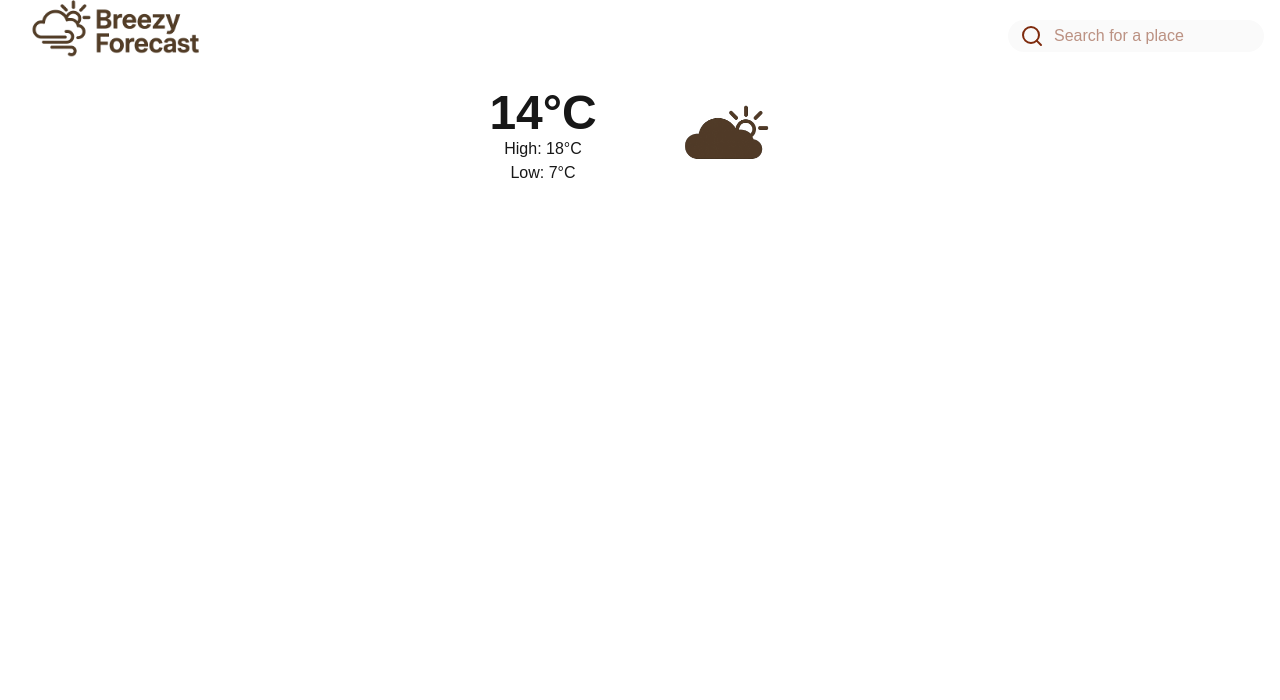
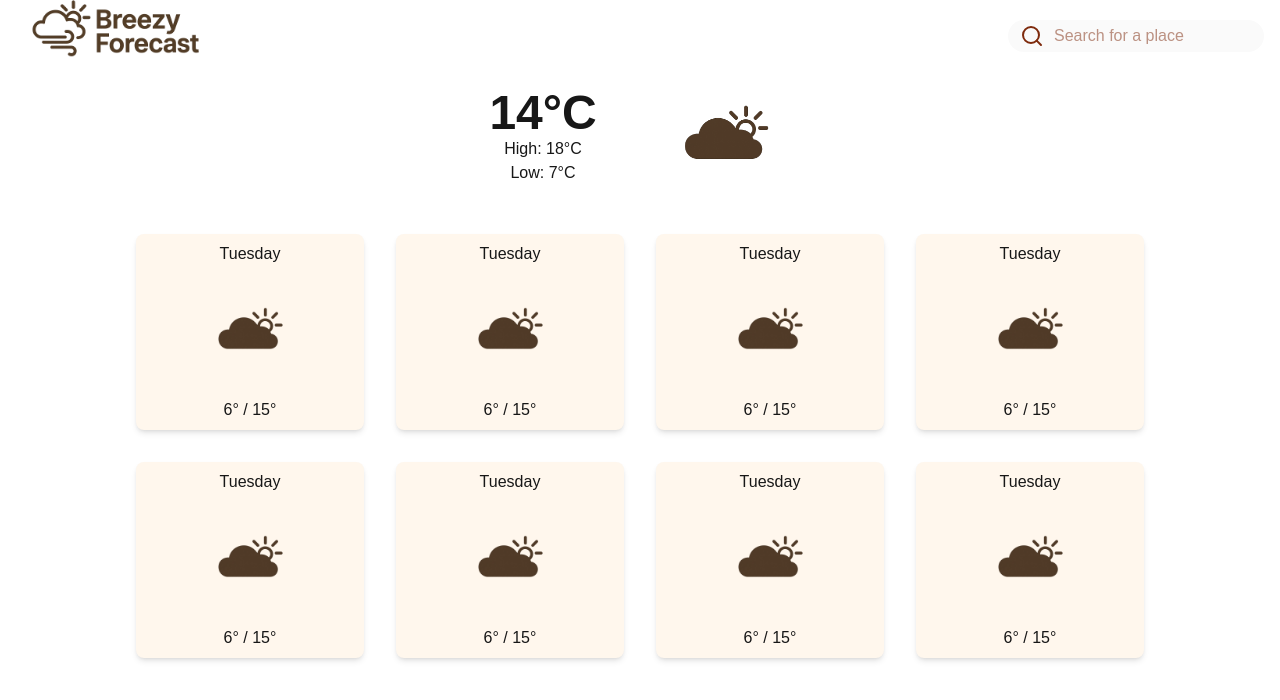
Before and after one commit to Kleb-0/Breezy-Forecast-V2, a Next.js app: page / in a window 1280 px wide. Shown: the top 700 px of the page. Built offline with nearby package versions, Linux system fonts and the light colour scheme.

Commit message:
feat: add Forecast component to display 8-day weather forecast

```diff
--- a/src/app/page.js
+++ b/src/app/page.js
@@ -1,7 +1,11 @@
 import CurrentWeather from "@/components/currentWeather";
+import Forecast from "@/components/forecast";
 
 export default function Home() {
   return (
-    <CurrentWeather />
-  )
+    <div>
+      <CurrentWeather />
+      <Forecast />
+    </div>
+  );
 }
--- /dev/null
+++ b/src/components/forecast.jsx
@@ -0,0 +1,16 @@
+import ForecastDay from "./forecastDay";
+
+export default function Forecast() {
+  return (
+      <div className="grid grid-cols-2 md:grid-cols-3 lg:grid-cols-4 gap-8 w-fit mx-auto mt-8 sm:mb-0 mb-8 px-2.5">
+        <ForecastDay />
+        <ForecastDay />
+        <ForecastDay />
+        <ForecastDay />
+        <ForecastDay />
+        <ForecastDay />
+        <ForecastDay />
+        <ForecastDay />
+      </div>
+  );
+}
```
